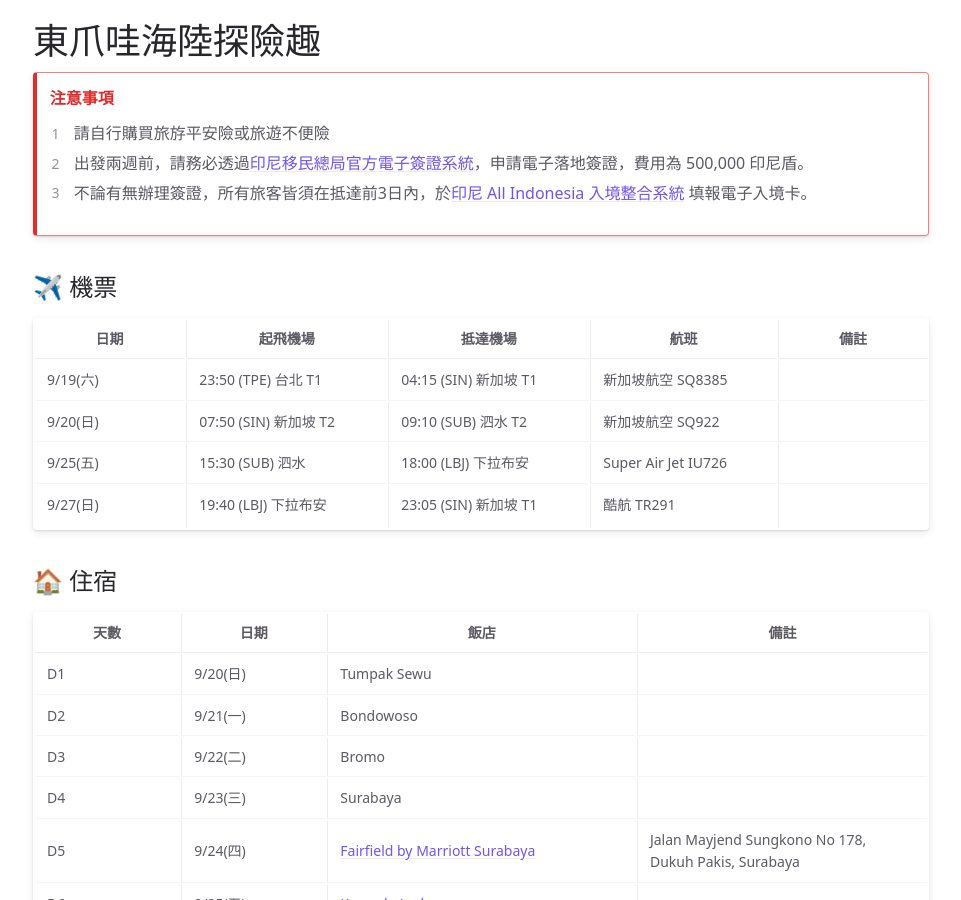
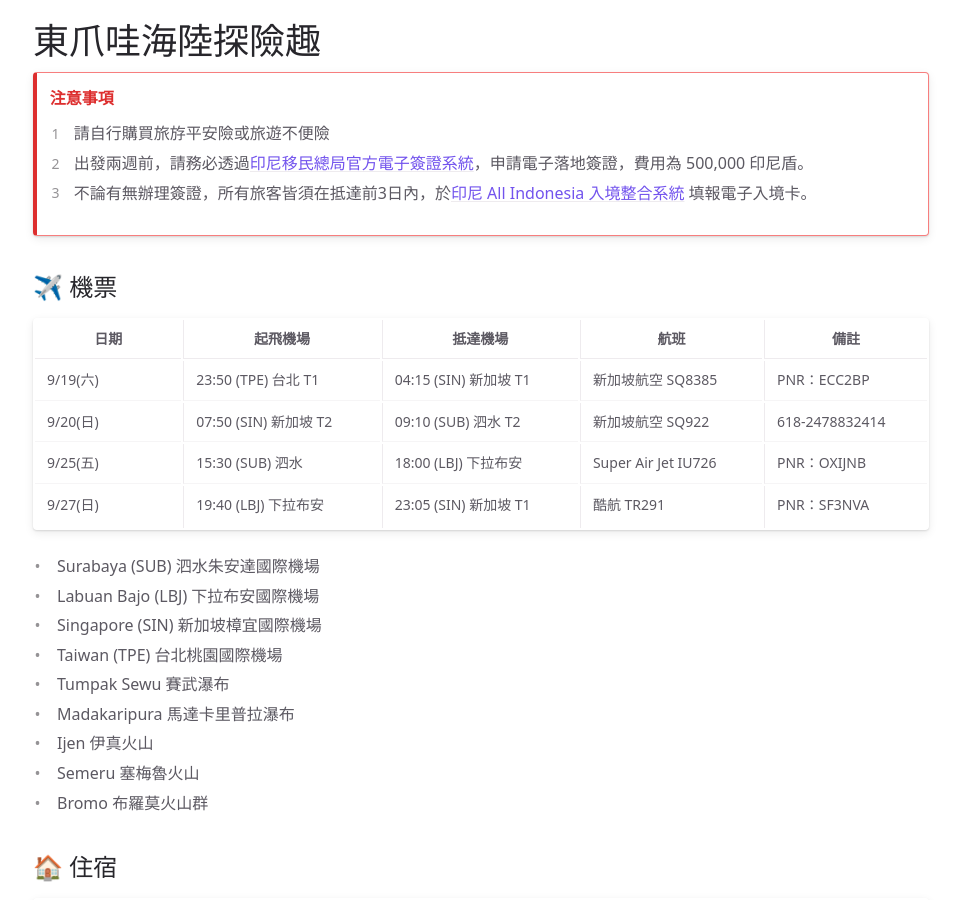
Before and after one commit to vitoshao/blogs, a Jekyll site: the page built from docs/2026/indonesia.md, in a window 1280 px wide and 900 px high. Shown: the whole window, without its empty margins (159-1120 px from the left). Built offline with Jekyll 4.4.1, drawn with Linux system fonts in a browser that asks for light colours; cached includes are drawn as plain includes; some of the changed text lies outside the part shown.

Commit message:
20260916

```diff
--- a/docs/2026/indonesia.md
+++ b/docs/2026/indonesia.md
@@ -18,10 +18,21 @@ layout: minimal
 
 | 日期      | 起飛機場               | 抵達機場               | 航班                  | 備註  |
 | ------- | ------------------ | ------------------ | ------------------- | ----- | --- |
-| 9/19(六) | 23:50 (TPE) 台北 T1  | 04:15 (SIN) 新加坡 T1 | 新加坡航空 SQ8385        |    |
-| 9/20(日) | 07:50 (SIN) 新加坡 T2 | 09:10 (SUB) 泗水 T2  | 新加坡航空 SQ922         |    |
-| 9/25(五) | 15:30 (SUB) 泗水     | 18:00 (LBJ) 下拉布安   | Super Air Jet IU726 |    |
-| 9/27(日) | 19:40 (LBJ) 下拉布安   | 23:05 (SIN) 新加坡 T1 | 酷航 TR291            |    |
+| 9/19(六) | 23:50 (TPE) 台北 T1  | 04:15 (SIN) 新加坡 T1 | 新加坡航空 SQ8385        |PNR：ECC2BP|
+| 9/20(日) | 07:50 (SIN) 新加坡 T2 | 09:10 (SUB) 泗水 T2  | 新加坡航空 SQ922         |618-2478832414|
+| 9/25(五) | 15:30 (SUB) 泗水     | 18:00 (LBJ) 下拉布安   | Super Air Jet IU726 |PNR：OXIJNB|
+| 9/27(日) | 19:40 (LBJ) 下拉布安   | 23:05 (SIN) 新加坡 T1 | 酷航 TR291            |PNR：SF3NVA|
+
+- Surabaya (SUB) 泗水朱安達國際機場
+- Labuan Bajo (LBJ) 下拉布安國際機場
+- Singapore (SIN) 新加坡樟宜國際機場
+- Taiwan (TPE) 台北桃園國際機場
+- Tumpak Sewu 賽武瀑布
+- Madakaripura 馬達卡里普拉瀑布
+- Ijen 伊真火山
+- Semeru 塞梅魯火山
+- Bromo 布羅莫火山群
+
 
 ## 🏠 住宿
 
```
Also changed, not shown: other parts of docs/2026/indonesia.md (+1 -2 lines), docs/2026/singapore.md (+57 -26 lines), 1 other file.
